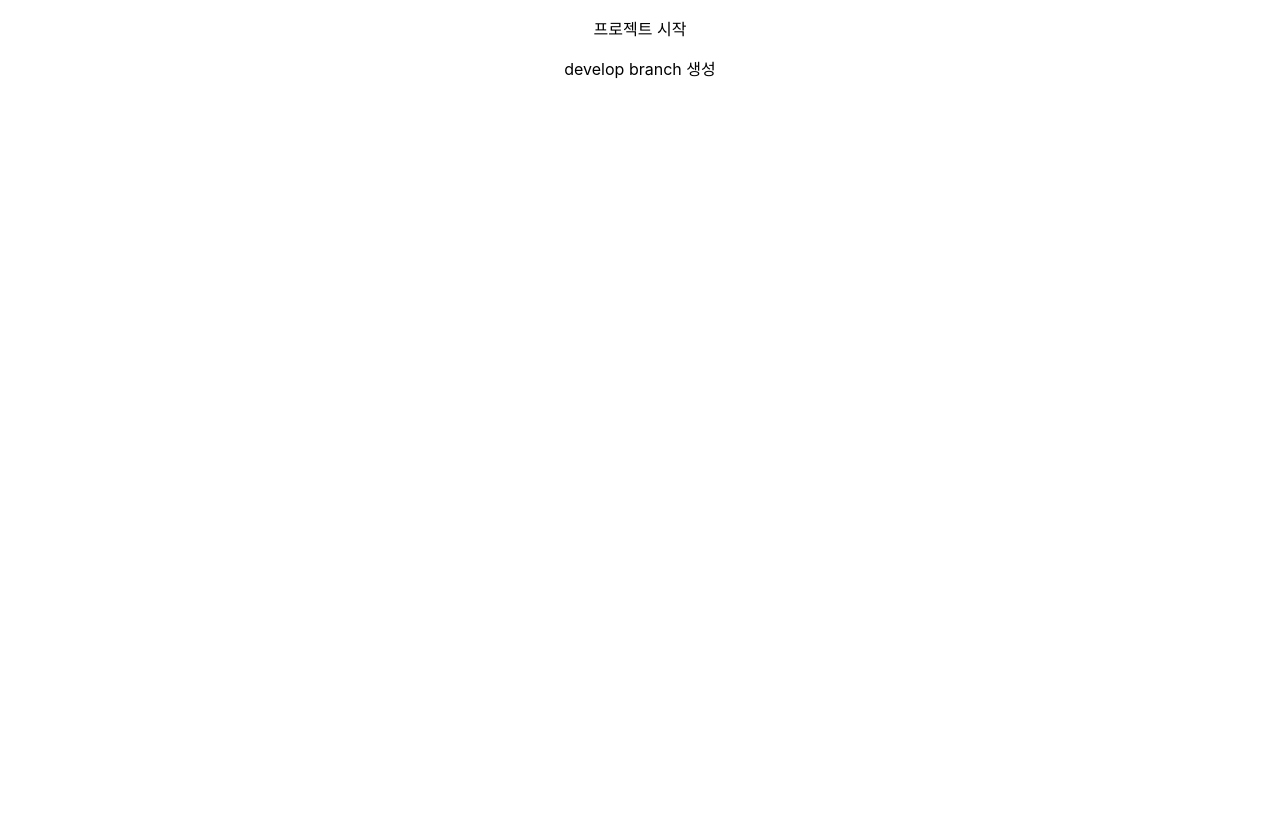
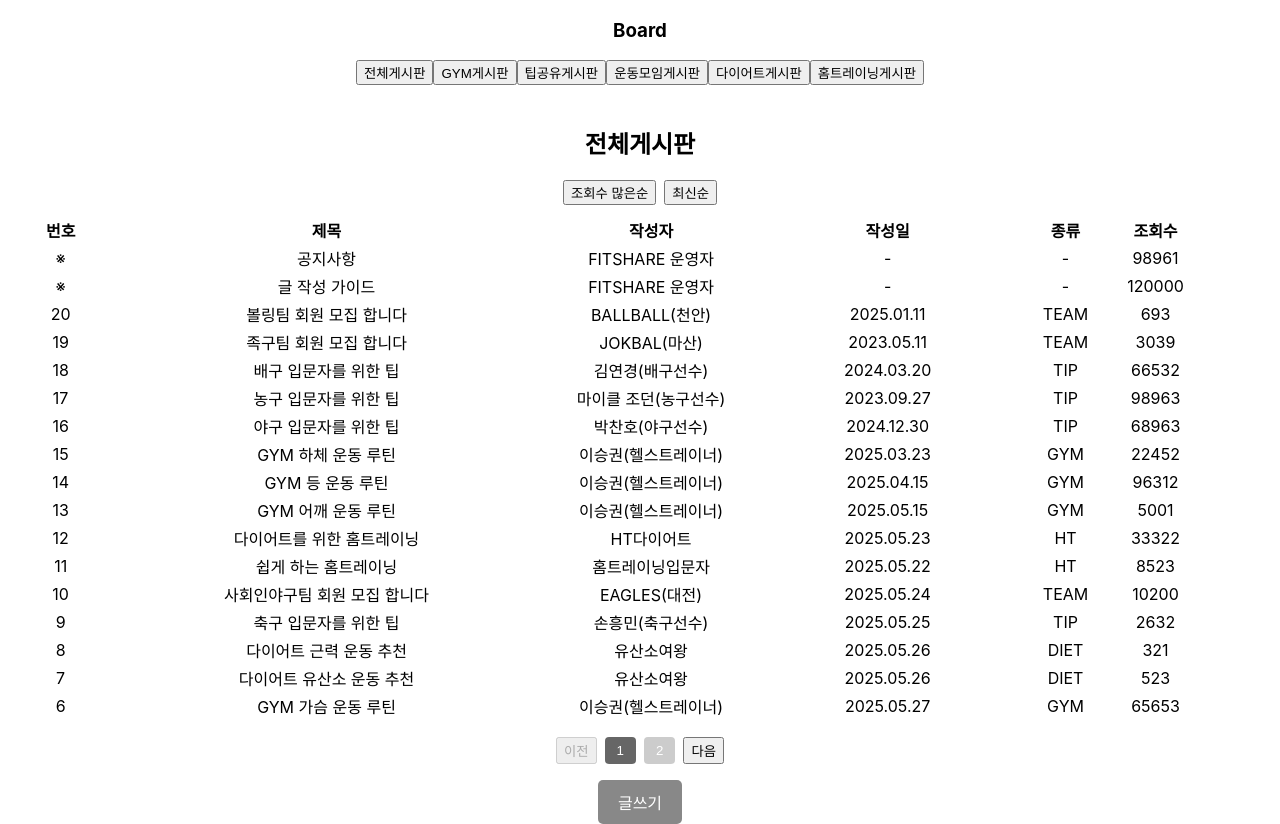
Before and after one commit to kang162002/fitshare, a React (Create React App) app: page / in a window 1280 px wide. Before the commit the page ends 800 px from the top, so only its background shows below. Built offline with nearby package versions, Linux system fonts and the light colour scheme.

Commit message:
게시판 페이지 네이션 구현

```diff
--- a/src/App.js
+++ b/src/App.js
@@ -1,13 +1,18 @@
 import logo from './logo.svg';
 import './App.css';
+import Board_all from './board/Board_all.js';
+
 
 function App() {
-  return (
-    <div className="App">
-      <p>프로젝트 시작</p>
-      <p>develop branch 생성</p>
-    </div>
-  );
+
+  return <Board_all/>;
+
+  // return (
+  //   <div className="App">
+  //     <p>프로젝트 시작</p>
+  //     <p>develop branch 생성</p>
+  //   </div>
+  // );
 }
 
 export default App;
--- /dev/null
+++ b/src/board/Board_all.js
@@ -0,0 +1,198 @@
+import { useState } from "react";
+import { POSTS_PER_PAGE } from './constants';
+
+const allPosts = {
+    all: [
+        { id: 1, title: "GYM 추천 드려요~", writer: "PERSONAL TRAINER", date: "2025.05.30", type: "GYM", views: 3250 },
+        { id: 2, title: "꿀팁 대방출!", writer: "이승권(물리치료사)", date: "2025.05.30", type: "TIP", views: 8632 },
+        { id: 3, title: "축구팀 회원 모집 합니다", writer: "BoatFC(청주)", date: "2025.05.29", type: "TEAM", views: 8500 },
+        { id: 4, title: "다이어트 후기(100KG → 53KG)", writer: "다이어트요정", date: "2025.05.29", type: "DIET", views: 2224 },
+        { id: 5, title: "홈트 장비 추천!", writer: "홈트레이닝마스터", date: "2025.05.28", type: "HT", views: 33326 },
+        { id: 6, title: "GYM 가슴 운동 루틴", writer: "이승권(헬스트레이너)", date: "2025.05.27", type: "GYM", views: 65653 },
+        { id: 7, title: "다이어트 유산소 운동 추천", writer: "유산소여왕", date: "2025.05.26", type: "DIET", views: 523 },
+        { id: 8, title: "다이어트 근력 운동 추천", writer: "유산소여왕", date: "2025.05.26", type: "DIET", views: 321 },
+        { id: 9, title: "축구 입문자를 위한 팁", writer: "손흥민(축구선수)", date: "2025.05.25", type: "TIP", views: 2632 },
+        { id: 10, title: "사회인야구팀 회원 모집 합니다", writer: "EAGLES(대전)", date: "2025.05.24", type: "TEAM", views: 10200 },
+        { id: 11, title: "쉽게 하는 홈트레이닝", writer: "홈트레이닝입문자", date: "2025.05.22", type: "HT", views: 8523 },
+        { id: 12, title: "다이어트를 위한 홈트레이닝", writer: "HT다이어트", date: "2025.05.23", type: "HT", views: 33322 },
+        { id: 13, title: "GYM 어깨 운동 루틴", writer: "이승권(헬스트레이너)", date: "2025.05.15", type: "GYM", views: 5001 },
+        { id: 14, title: "GYM 등 운동 루틴", writer: "이승권(헬스트레이너)", date: "2025.04.15", type: "GYM", views: 96312 },
+        { id: 15, title: "GYM 하체 운동 루틴", writer: "이승권(헬스트레이너)", date: "2025.03.23", type: "GYM", views: 22452 },
+        { id: 16, title: "야구 입문자를 위한 팁", writer: "박찬호(야구선수)", date: "2024.12.30", type: "TIP", views: 68963 },
+        { id: 17, title: "농구 입문자를 위한 팁", writer: "마이클 조던(농구선수)", date: "2023.09.27", type: "TIP", views: 98963 },
+        { id: 18, title: "배구 입문자를 위한 팁", writer: "김연경(배구선수)", date: "2024.03.20", type: "TIP", views: 66532 },
+        { id: 19, title: "족구팀 회원 모집 합니다", writer: "JOKBAL(마산)", date: "2023.05.11", type: "TEAM", views: 3039 },
+        { id: 20, title: "볼링팀 회원 모집 합니다", writer: "BALLBALL(천안)", date: "2025.01.11", type: "TEAM", views: 693 },
+    ],
+        gym: [],
+        tips: [],
+        sports: [],
+        diet: [],
+        ht: []
+    };
+
+        export default function Board_all() {
+            const [selectedBoard, setSelectedBoard] = useState("all");
+            const [sortType, setSortType] = useState("id"); // 'id', 'views', 'date'
+            const [currentPage, setCurrentPage] = useState(1);
+
+
+            const filteredPosts = selectedBoard === "all"
+                ? allPosts.all
+                : allPosts.all.filter(post => {
+                    if (selectedBoard === "gym") return post.type === "GYM";
+                    if (selectedBoard === "tips") return post.type === "TIP";
+                    if (selectedBoard === "sports") return post.type === "TEAM";
+                    if (selectedBoard === "diet") return post.type === "DIET";
+                    if (selectedBoard === "ht") return post.type === "HT";
+                    return false;
+            });
+
+    const sortedPosts = [...filteredPosts].sort((a, b) => {
+        if (sortType === "views") return b.views - a.views;
+        if (sortType === "date") return new Date(b.date) - new Date(a.date);
+        return b.id - a.id;
+    });
+
+    const totalPages = Math.ceil(sortedPosts.length / POSTS_PER_PAGE);
+
+    const paginatedPosts = sortedPosts.slice((currentPage -1) * POSTS_PER_PAGE, currentPage * POSTS_PER_PAGE);
+
+    const boardTitles = {
+        all: "전체게시판",
+        gym: "GYM게시판",
+        tips: "팁공유게시판",
+        sports: "운동모임게시판",
+        diet: "다이어트게시판",
+        ht: "홈트레이닝게시판"
+    };
+
+    const handlePageChange = (pageNum) => {
+    if (pageNum < 1 || pageNum > totalPages) return;
+    setCurrentPage(pageNum);
+    window.scrollTo({ top: 0, behavior: 'smooth' });
+    };
+
+    return (
+        <div className='App'>
+        <div className='header' onClick={() => {setSelectedBoard("all"); setCurrentPage(1);}}>
+            <h3 style={{ fontWeight: 'bolder', cursor: 'pointer' }}>Board</h3>
+        </div>
+
+        <div className='nav'>
+            <button onClick={() => setSelectedBoard("all")}>전체게시판</button>
+            <button onClick={() => setSelectedBoard("gym")}>GYM게시판</button>
+            <button onClick={() => setSelectedBoard("tips")}>팁공유게시판</button>
+            <button onClick={() => setSelectedBoard("sports")}>운동모임게시판</button>
+            <button onClick={() => setSelectedBoard("diet")}>다이어트게시판</button>
+            <button onClick={() => setSelectedBoard("ht")}>홈트레이닝게시판</button>
+        </div>
+
+        <div className='outer'>
+            <br />
+            <h2>{boardTitles[selectedBoard]}</h2>
+
+        <div style={{ marginBottom: '10px' }}>
+            <button onClick={()=> {setSortType("views"); setCurrentPage(1);}} style={{ marginRight: '8px' }}>조회수 많은순</button>
+            <button onClick={() => {setSortType("date"); setCurrentPage(1);}}>최신순</button>
+        </div>
+
+            <table className='list-table'>
+            <thead>
+                <tr>
+                <th style={{ width: "10%" }}>번호</th>
+                <th style={{ width: "35%" }}>제목</th>
+                <th style={{ width: "20%" }}>작성자</th>
+                <th style={{ width: "20%" }}>작성일</th>
+                <th style={{ width: "10%" }}>종류</th>
+                <th style={{ width: "10%" }}>조회수</th>
+                </tr>
+            </thead>
+            <tbody>
+                <tr>
+                <td>※</td>
+                <td>공지사항</td>
+                <td>FITSHARE 운영자</td>
+                <td>-</td>
+                <td>-</td>
+                <td>98961</td>
+                </tr>
+                <tr>
+                <td>※</td>
+                <td>글 작성 가이드</td>
+                <td>FITSHARE 운영자</td>
+                <td>-</td>
+                <td>-</td>
+                <td>120000</td>
+                </tr>
+                {paginatedPosts.length === 0 && (
+                <tr>
+                <td colSpan="6" style={{ textAlign: 'center' }}>게시글이 없습니다.</td>
+                </tr>
+            )}
+            {paginatedPosts.map((post) => (
+                <tr key={post.id}>
+                <td>{post.id}</td>
+                <td>{post.title}</td>
+                <td>{post.writer}</td>
+                <td>{post.date}</td>
+                <td>{post.type}</td>
+                <td>{post.views}</td>
+                </tr>
+            ))}
+            </tbody>
+        </table>
+
+        {/* 페이지네이션 */}
+        <div style={{ marginTop: '16px', display: 'flex', justifyContent: 'center', gap: '8px' }}>
+            <button
+            onClick={() => handlePageChange(currentPage - 1)}
+            disabled={currentPage === 1}
+            style={{ cursor: currentPage === 1 ? 'default' : 'pointer' }}
+            >
+            이전
+            </button>
+
+            {Array.from({ length: totalPages }, (_, index) => (
+            <button
+                key={index + 1}
+                onClick={() => handlePageChange(index + 1)}
+                style={{
+                backgroundColor: currentPage === index + 1 ? '#666' : '#ccc',
+                color: 'white',
+                border: 'none',
+                borderRadius: '4px',
+                cursor: 'pointer',
+                padding: '6px 12px',
+                }}
+            >
+                {index + 1}
+            </button>
+            ))}
+
+            <button
+            onClick={() => handlePageChange(currentPage + 1)}
+            disabled={currentPage === totalPages}
+            style={{ cursor: currentPage === totalPages ? 'default' : 'pointer' }}
+            >
+            다음
+            </button>
+        </div>
+
+        <button
+            style={{
+            marginTop: '16px',
+            padding: '10px 20px',
+            backgroundColor: '#888',
+            color: 'white',
+            border: 'none',
+            borderRadius: '5px',
+            cursor: 'pointer',
+            fontSize: '16px'
+        }}
+        >
+            글쓰기</button>
+            </div>
+            </div>
+    );
+    }
--- /dev/null
+++ b/src/board/constants.js
@@ -0,0 +1,3 @@
+
+
+export const POSTS_PER_PAGE = 15;
```
Also changed, not shown: src/board/Board_all.css (added), 1 other file (tests, documents, lock files or other folders).
